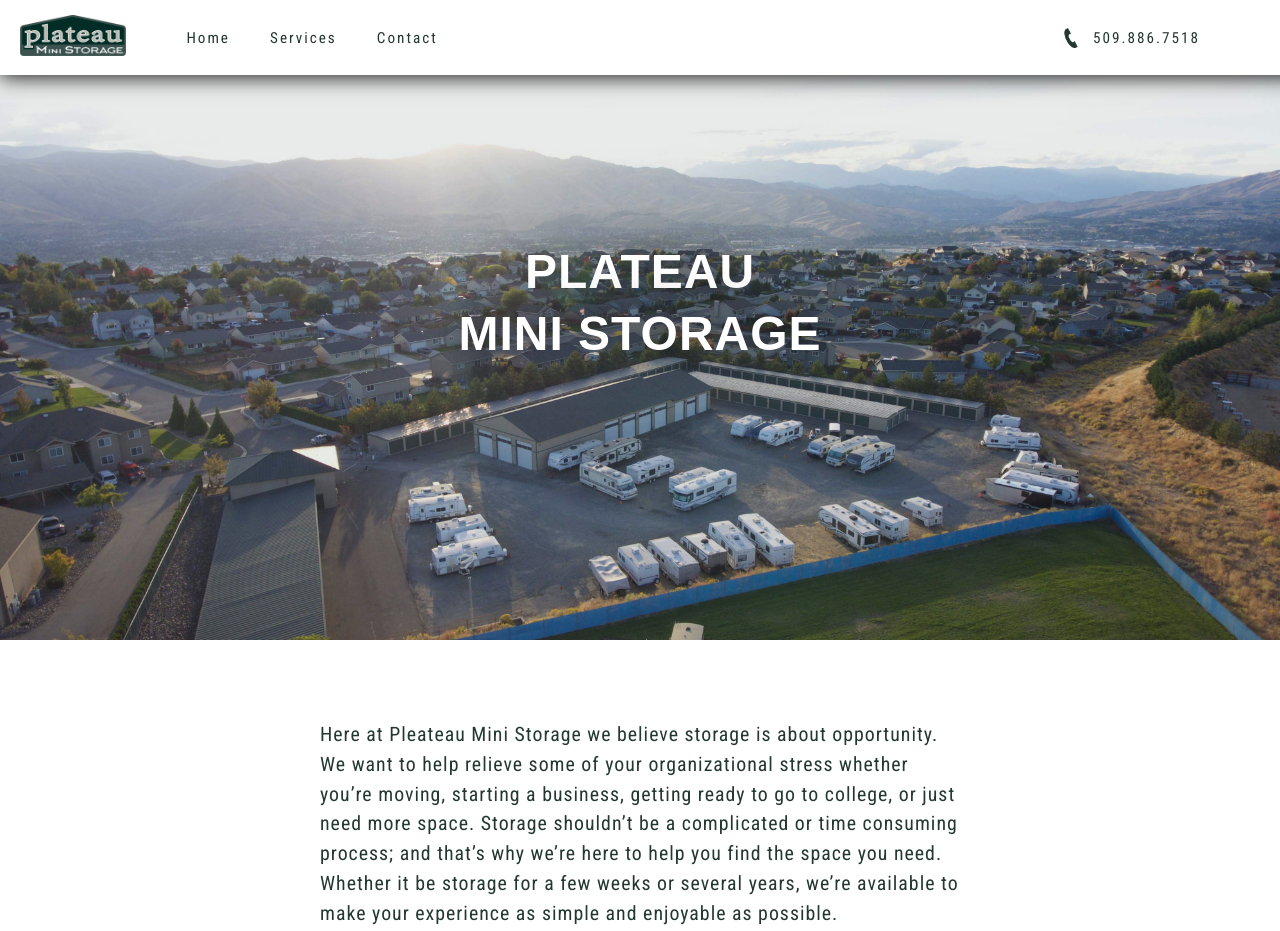
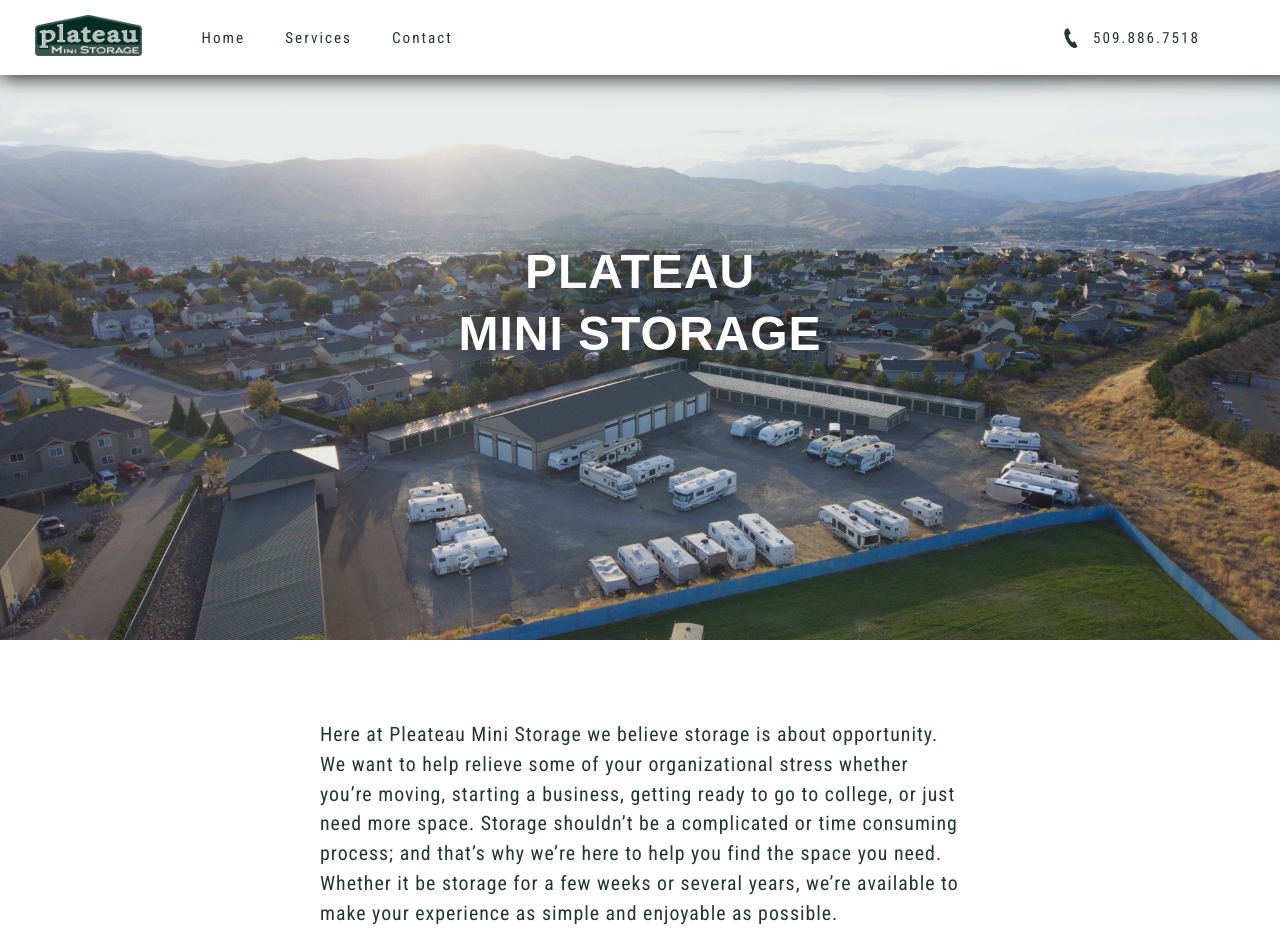
Before and after one commit to atloomer/plateau-mini-storage, a plain HTML site: page index.html in a window 1280 px wide. Shown: the top 931 px of the page. Drawn offline with nearby package versions, Linux system fonts and the light colour scheme.

Commit message:
added left padding to the logo

```diff
--- a/css/style.css
+++ b/css/style.css
@@ -44,7 +44,8 @@ nav {
 }
 
 #nav-bar a img {
-    width: 5em;
+    width: 4em;
+    padding-left: 1em;
 }
 
 #nav-bar a {
```
